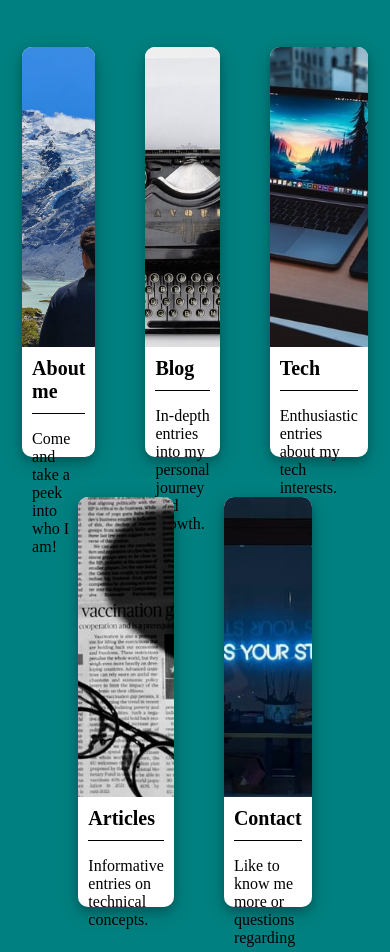
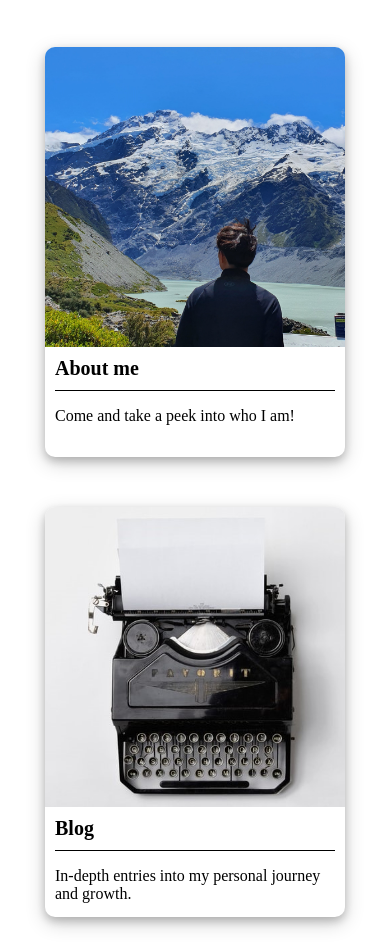
Before and after one commit to sebapian/sebapian.github.io, a plain HTML site: page index.html in a window 390 px wide. Shown: the part 202-1154 px from the top of the page. Drawn offline with Linux system fonts and the light colour scheme.

Commit message:
Added media quer for flex-container

```diff
--- a/styles/main.css
+++ b/styles/main.css
@@ -1,3 +1,21 @@
+@media (max-width: 768px) {
+  .flex-container1 {
+    flex-direction: column;
+    align-items: center;
+
+  }
+
+  .flex-container2 {
+    flex-direction: column;
+    align-items: center;
+
+  }
+
+}
+
+@media (max-width: 650px) {
+
+}
 
 h1 {
   display: flex;
@@ -7,7 +25,7 @@ h1 {
 }
 
 body {
-  background-color: teal;
+  background-color: white;
   padding: 1em 8em;
 }
 
@@ -33,11 +51,11 @@ body {
 .card {
   display: flex;
   flex-direction: column;
-  justify-content: space-between;
+  justify-content: center;
   gap: 10px;
   background-color: white;
   max-height: 500px;
-  width: 500px;
+  min-width: 300px;
   margin: 20px;
   border-radius: 10px;
   box-shadow: 0 4px 8px 0 rgba(0, 0, 0, 0.2), 0 6px 20px 0 rgba(0, 0, 0, 0.19);
```
